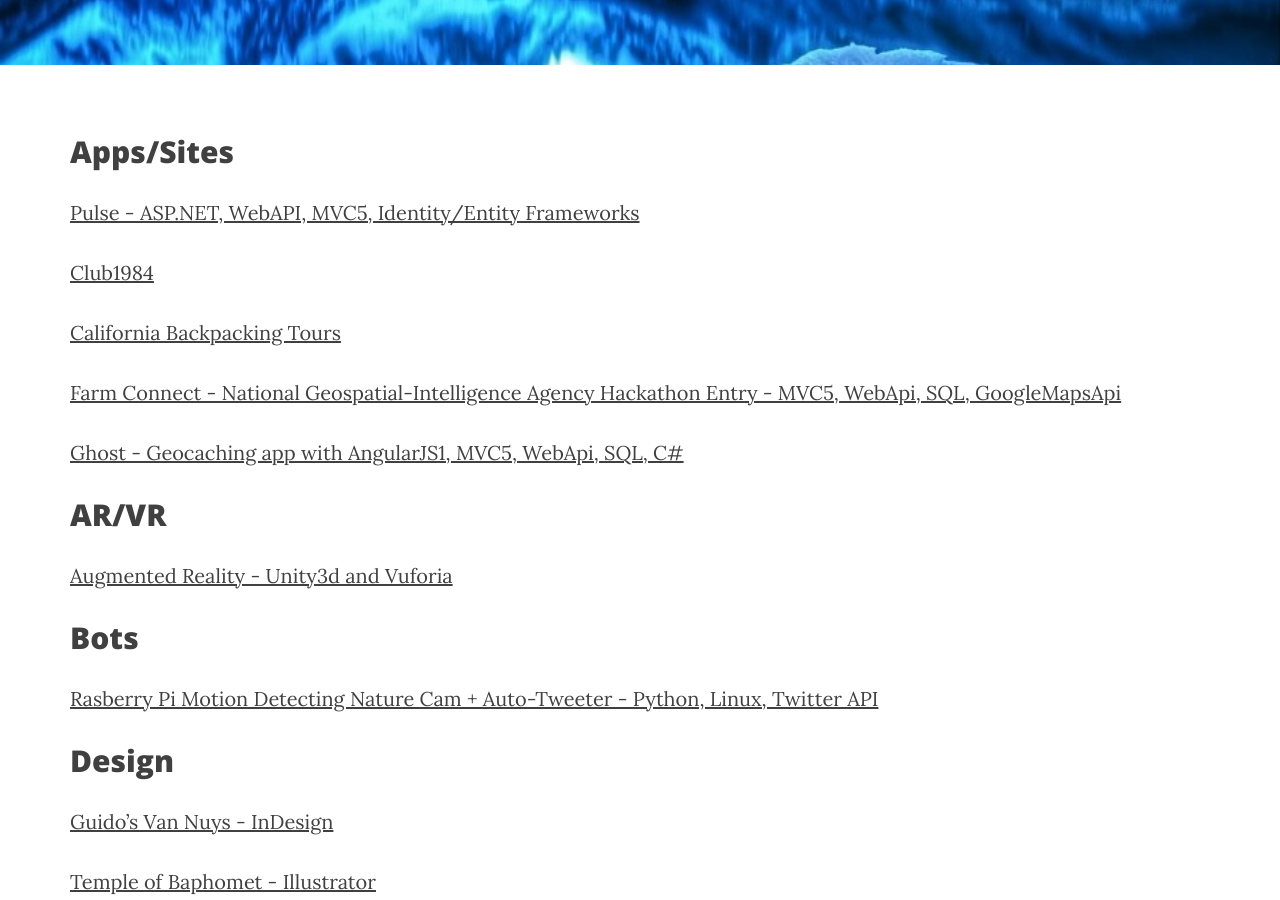
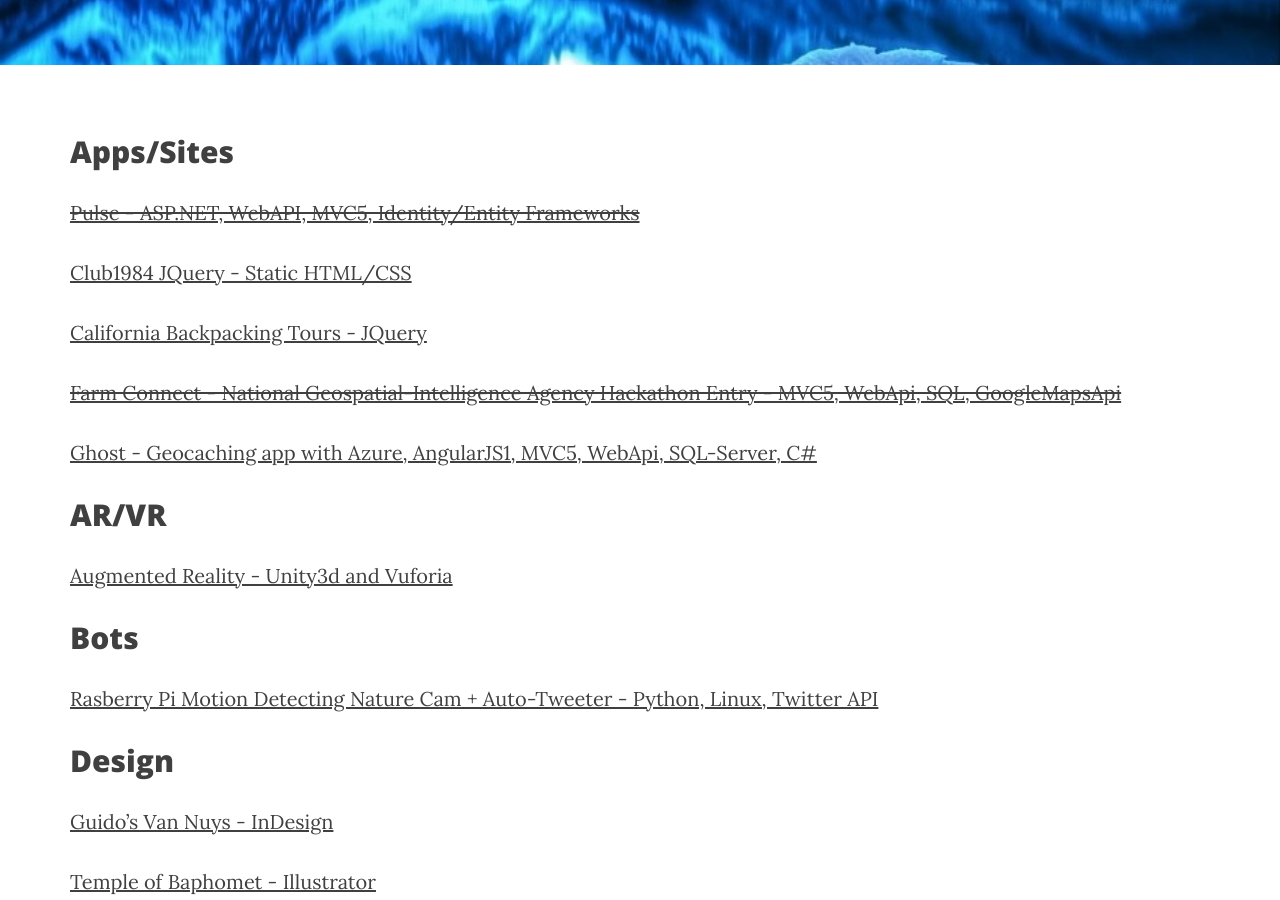
Before and after one commit to glenwperry/glenwperry.github.io, a Jekyll site: the page built from portfolio.md, in a window 1280 px wide and 900 px high, scrolled down 383 px. Built offline with Jekyll 4.4.1, drawn with Linux system fonts in a browser that asks for light colours; nearby versions of some CDN libraries.

Commit message:
update ghost url

```diff
--- a/portfolio.md
+++ b/portfolio.md
@@ -4,15 +4,15 @@ title: Portfolio
 ---
 Apps/Sites
 ----
-[Pulse - ASP.NET, WebAPI, MVC5, Identity/Entity Frameworks](https://pulsecounter122920161230081918.azurewebsites.net/)
+[~~Pulse - ASP.NET, WebAPI, MVC5, Identity/Entity Frameworks~~](https://pulsecounter122920161230081918.azurewebsites.net/)
 
-[Club1984](/club1984/index.html)
+[Club1984 JQuery - Static HTML/CSS](/club1984/index.html)
 
-[California Backpacking Tours](/unplugged/index.html)
+[California Backpacking Tours - JQuery](/unplugged/index.html)
 
-[Farm Connect - National Geospatial-Intelligence Agency Hackathon Entry - MVC5, WebApi, SQL, GoogleMapsApi](http://farmconnect2.azurewebsites.net/)
+[~~Farm Connect - National Geospatial-Intelligence Agency Hackathon Entry - MVC5, WebApi, SQL, GoogleMapsApi~~](http://farmconnect2.azurewebsites.net/)
 
-[Ghost - Geocaching app with AngularJS1, MVC5, WebApi, SQL, C#](https://ghost8web20170404013145.azurewebsites.net/)
+[Ghost - Geocaching app with Azure, AngularJS1, MVC5, WebApi, SQL-Server, C#](https://ghost8.azurewebsites.net/)
 
 
 AR/VR
```
